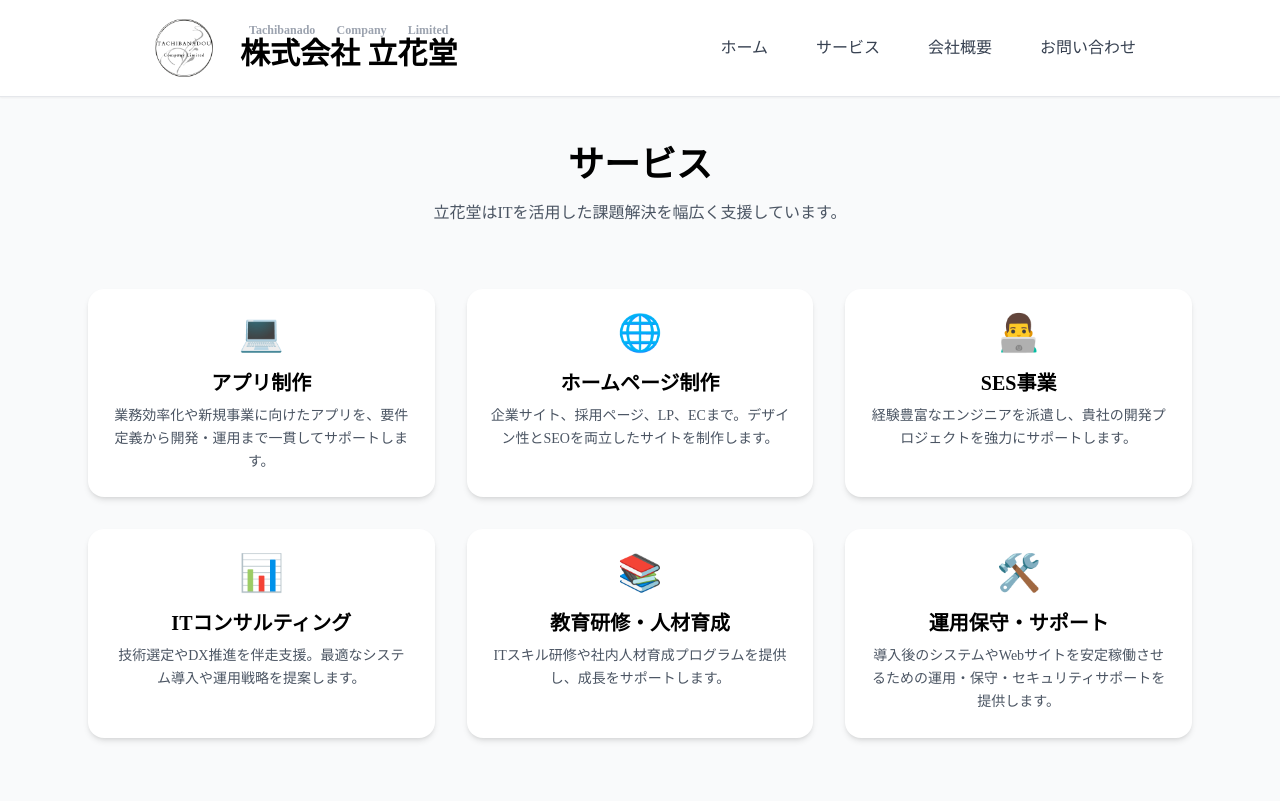
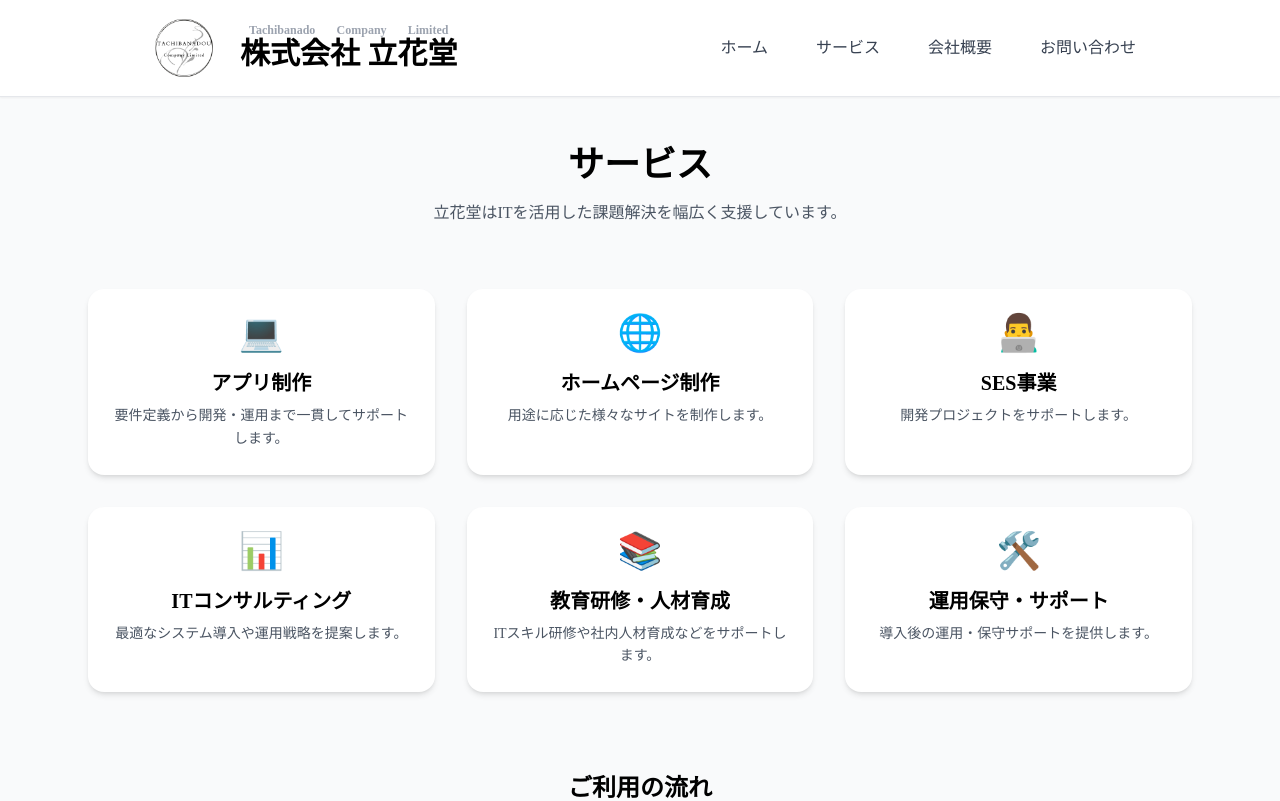
Before and after one commit to hidenoritachibana/tachibanadou-hp, a React (Create React App) app: page /service in a window 1280 px wide. Shown: the top 801 px of the page. Built offline with nearby package versions, Linux system fonts and the light colour scheme.

Commit message:
add：よし、完成

```diff
--- a/src/pages/ServicePage.tsx
+++ b/src/pages/ServicePage.tsx
@@ -5,32 +5,32 @@ const ServicesPage = () => {
   const services = [
     {
       title: "アプリ制作",
-      desc: "業務効率化や新規事業に向けたアプリを、要件定義から開発・運用まで一貫してサポートします。",
+      desc: "要件定義から開発・運用まで一貫してサポートします。",
       icon: "💻",
     },
     {
       title: "ホームページ制作",
-      desc: "企業サイト、採用ページ、LP、ECまで。デザイン性とSEOを両立したサイトを制作します。",
+      desc: "用途に応じた様々なサイトを制作します。",
       icon: "🌐",
     },
     {
       title: "SES事業",
-      desc: "経験豊富なエンジニアを派遣し、貴社の開発プロジェクトを強力にサポートします。",
+      desc: "開発プロジェクトをサポートします。",
       icon: "👨‍💻",
     },
     {
       title: "ITコンサルティング",
-      desc: "技術選定やDX推進を伴走支援。最適なシステム導入や運用戦略を提案します。",
+      desc: "最適なシステム導入や運用戦略を提案します。",
       icon: "📊",
     },
     {
       title: "教育研修・人材育成",
-      desc: "ITスキル研修や社内人材育成プログラムを提供し、成長をサポートします。",
+      desc: "ITスキル研修や社内人材育成などをサポートします。",
       icon: "📚",
     },
     {
       title: "運用保守・サポート",
-      desc: "導入後のシステムやWebサイトを安定稼働させるための運用・保守・セキュリティサポートを提供します。",
+      desc: "導入後の運用・保守サポートを提供します。",
       icon: "🛠️",
     },
   ];
```
